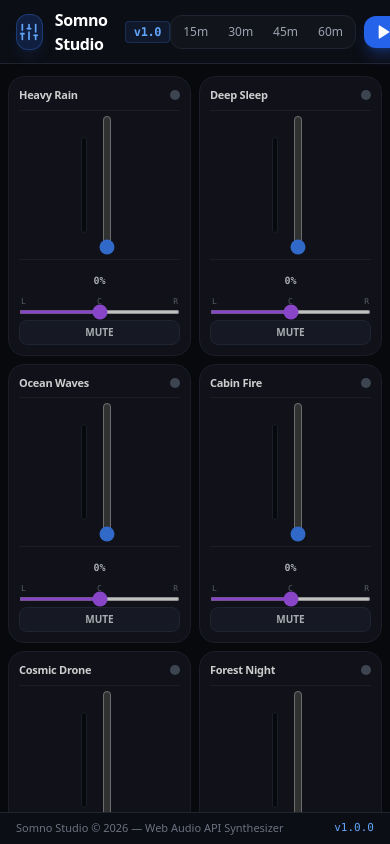
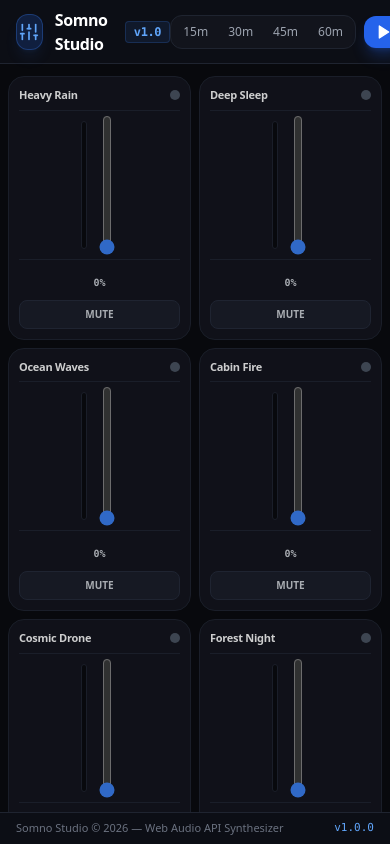
Before and after one commit to futvre/Somno-Studio, a Next.js app: page / in a window 390 px wide. Built offline with nearby package versions, Linux system fonts and the light colour scheme.

Commit message:
Update page.tsx

```diff
--- a/app/page.tsx
+++ b/app/page.tsx
@@ -1,12 +1,11 @@
 'use client';
 
 import React, { useState, useEffect, useRef } from 'react';
-import { Play, Pause, Volume2, VolumeX, RotateCcw, Moon, Sliders, Shield, Sparkles, Clock, Music, X } from 'lucide-react';
+import { Play, Pause, Volume2, VolumeX, Sliders, Clock, X } from 'lucide-react';
 import { CHANNELS_CONFIG, audioEngine } from '@/lib/audioEngine';
 
 interface ChannelState {
   volume: number;
-  pan: number;
   muted: number; // 0 or 1
   active: boolean;
 }
@@ -17,7 +16,7 @@ export default function SomnoStudio() {
   const [channels, setChannels] = useState<Record<string, ChannelState>>(() => {
     const initial: Record<string, ChannelState> = {};
     CHANNELS_CONFIG.forEach(ch => {
-      initial[ch.id] = { volume: 0, pan: 0, muted: 0, active: false };
+      initial[ch.id] = { volume: 0, muted: 0, active: false };
     });
     return initial;
   });
@@ -99,7 +98,7 @@ export default function SomnoStudio() {
       CHANNELS_CONFIG.forEach(ch => {
         const state = channels[ch.id];
         if (state.active) {
-          audioEngine.startChannel(ch, state.volume, state.pan);
+          audioEngine.startChannel(ch, state.volume, 0);
         }
       });
     } else {
@@ -123,20 +122,12 @@ export default function SomnoStudio() {
       const config = CHANNELS_CONFIG.find(c => c.id === id);
       if (config) {
         if (!channels[id].active && val > 0) {
-          audioEngine.startChannel(config, val, channels[id].pan);
+          audioEngine.startChannel(config, val, 0);
         } else {
           audioEngine.setChannelVolume(id, val);
         }
       }
     }
-  };
-
-  const handleChannelPanChange = (id: string, pan: number) => {
-    setChannels(prev => ({
-      ...prev,
-      [id]: { ...prev[id], pan }
-    }));
-    audioEngine.setChannelPan(id, pan);
   };
 
   const toggleChannelActive = (id: string) => {
@@ -153,7 +144,7 @@ export default function SomnoStudio() {
       const config = CHANNELS_CONFIG.find(c => c.id === id);
       if (config) {
         if (newActive) {
-          audioEngine.startChannel(config, newVol, current.pan);
+          audioEngine.startChannel(config, newVol, 0);
         } else {
           audioEngine.stopChannel(id);
         }
@@ -188,7 +179,7 @@ export default function SomnoStudio() {
     else if (presetName === 'Reset') targetIds = ['bowl', 'ocean'];
 
     targetIds.forEach(id => {
-      newChannels[id] = { active: true, volume: 0.7, pan: 0, muted: 0 };
+      newChannels[id] = { active: true, volume: 0.7, muted: 0 };
       const config = CHANNELS_CONFIG.find(c => c.id === id);
       if (config) {
         audioEngine.startChannel(config, 0.7, 0);
@@ -247,7 +238,7 @@ export default function SomnoStudio() {
             ))}
           </div>
 
-          {/* Sleep Timer (Visible on all screens with scroll/wrap if needed) */}
+          {/* Sleep Timer */}
           <div className="flex items-center gap-1 bg-[#12141c] p-1 rounded-xl border border-[#1f2430]">
             <Clock className="w-3.5 h-3.5 text-gray-400 ml-1 md:ml-2 hidden sm:block" />
             <span className="text-xs text-gray-400 font-medium hidden sm:inline">Timer:</span>
@@ -310,7 +301,7 @@ export default function SomnoStudio() {
       <div className="flex-1 p-2 md:p-4 overflow-x-auto overflow-y-hidden flex items-center justify-center">
         <div className="grid grid-cols-2 sm:grid-cols-3 md:grid-cols-4 lg:grid-cols-6 xl:grid-cols-11 gap-2 md:gap-3 w-full max-w-[1600px] h-full max-h-[calc(100vh-7.5rem)]">
           {CHANNELS_CONFIG.map(ch => {
-            const state = channels[ch.id] || { volume: 0, pan: 0, muted: 0, active: false };
+            const state = channels[ch.id] || { volume: 0, muted: 0, active: false };
             const meter = meters[ch.id] || 0;
 
             return (
@@ -337,7 +328,7 @@ export default function SomnoStudio() {
                 {/* Vertical Fader & VU Meter Section */}
                 <div className="flex-1 flex items-center justify-center gap-2 md:gap-3 py-1 md:py-2">
                   {/* VU Meter Bar */}
-                  <div className="w-1.5 md:w-2 h-24 md:h-28 bg-[#08090d] rounded-full overflow-hidden flex flex-col justify-end p-0.5 border border-[#1f2430]">
+                  <div className="w-1.5 md:w-2 h-32 md:h-36 bg-[#08090d] rounded-full overflow-hidden flex flex-col justify-end p-0.5 border border-[#1f2430]">
                     <div
                       className="w-full bg-gradient-to-t from-blue-500 via-emerald-400 to-amber-400 rounded-full transition-all duration-75"
                       style={{ height: `${meter}%` }}
@@ -358,36 +349,18 @@ export default function SomnoStudio() {
                   </div>
                 </div>
 
-                {/* Percentage & Panning */}
-                <div className="space-y-1.5 md:space-y-2 pt-1.5 md:pt-2 border-t border-[#1f2430]">
+                {/* Percentage & Mute */}
+                <div className="space-y-2 pt-2 border-t border-[#1f2430]">
                   <div className="text-center">
                     <span className="text-[10px] md:text-[11px] font-mono text-gray-300 font-semibold">
                       {Math.round(state.volume * 100)}%
                     </span>
                   </div>
 
-                  {/* Stereo Pan Slider */}
-                  <div className="flex flex-col gap-0.5">
-                    <div className="flex justify-between text-[8px] md:text-[9px] text-gray-500 px-0.5 font-mono">
-                      <span>L</span>
-                      <span>C</span>
-                      <span>R</span>
-                    </div>
-                    <input
-                      type="range"
-                      min="-1"
-                      max="1"
-                      step="0.1"
-                      value={state.pan}
-                      onChange={e => handleChannelPanChange(ch.id, parseFloat(e.target.value))}
-                      className="w-full accent-purple-500 h-1 bg-gray-700 rounded cursor-pointer"
-                    />
-                  </div>
-
                   {/* Mute Button */}
                   <button
                     onClick={() => toggleMute(ch.id)}
-                    className={`w-full py-1 md:py-1.5 rounded-lg text-[10px] md:text-xs font-semibold flex items-center justify-center gap-1 transition-all ${
+                    className={`w-full py-1.5 rounded-lg text-[10px] md:text-xs font-semibold flex items-center justify-center gap-1 transition-all ${
                       state.muted === 1
                         ? 'bg-amber-500/20 text-amber-400 border border-amber-500/30'
                         : 'bg-[#1a1e29] hover:bg-[#252b3b] text-gray-300 border border-[#252b3b]'
```
